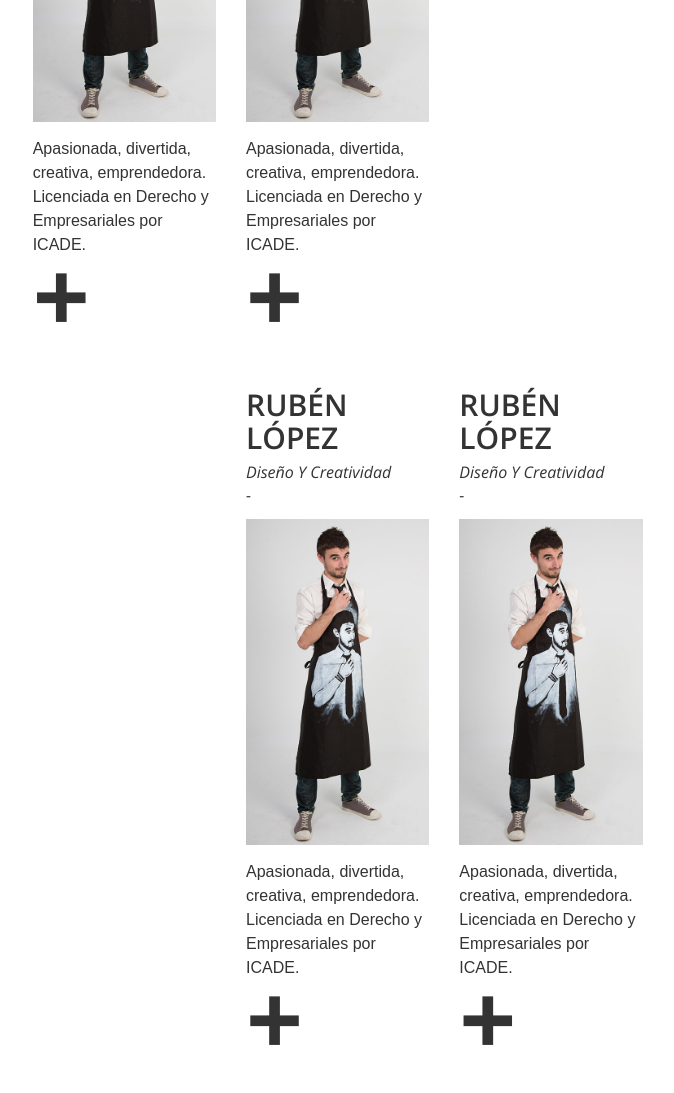
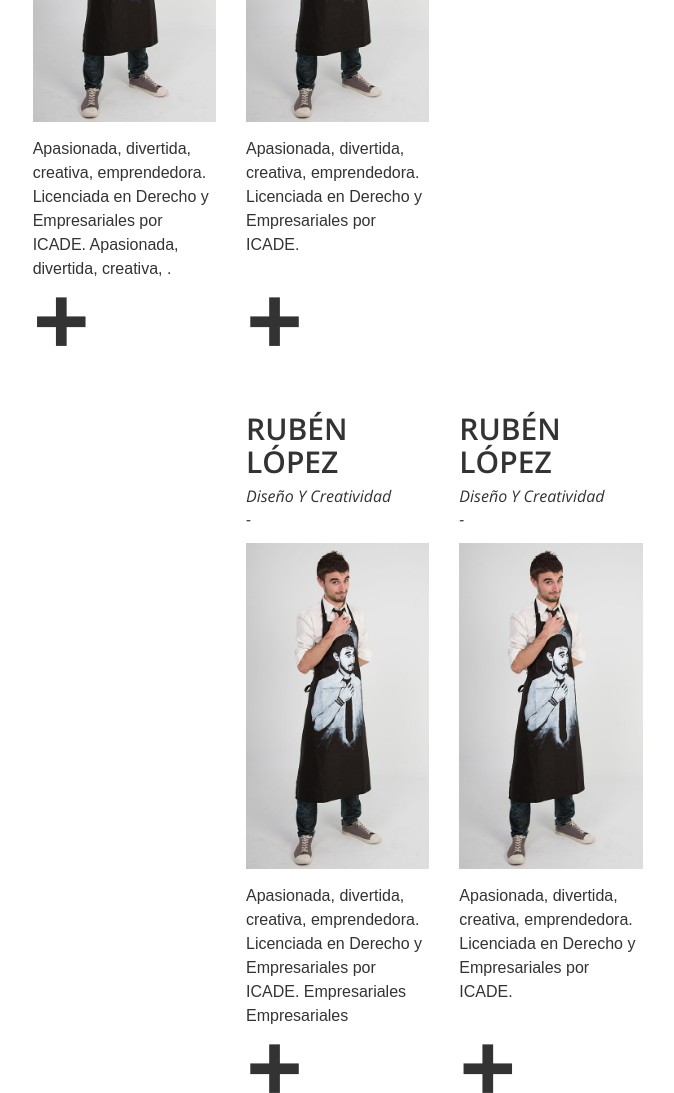
Before and after one commit to lopezlo/www, a plain HTML site: page about.html in a window 1280 px wide. Shown: the part 2560-3653 px from the top of the page, without its empty margins (409-1083 px from the left). Drawn offline with nearby package versions, Linux system fonts and the light colour scheme; a web font is replaced by a local one.

Commit message:
V.1.1.1
Reparación de fallos en ABOUT
*team-item
*nav

```diff
--- a/about.html
+++ b/about.html
@@ -150,7 +150,7 @@
                         <h3>Rubén López</h3>
                         <h4>Diseño y creatividad</h4>
                         <img src="img/delantal.jpg" onmouseover="this.src='img/delantalHover.jpg'" onmouseout="this.src='img/delantal.jpg'" border="0" alt="" class="img-responsive" />
-                        <p>Apasionada, divertida, creativa, emprendedora. Licenciada en Derecho y Empresariales por ICADE.</p>
+                        <p>Apasionada, divertida, creativa, emprendedora. Licenciada en Derecho y Empresariales por ICADE. Apasionada, divertida, creativa, .</p>
                         <a href="equipo-item.html" class="item-more">+</a>
                     </div>
                     <!-- item team -->
@@ -166,7 +166,7 @@
                         <h3>Rubén López</h3>
                         <h4>Diseño y creatividad</h4>
                         <img src="img/delantal.jpg" onmouseover="this.src='img/delantalHover.jpg'" onmouseout="this.src='img/delantal.jpg'" border="0" alt="" class="img-responsive" />
-                        <p>Apasionada, divertida, creativa, emprendedora. Licenciada en Derecho y Empresariales por ICADE.</p>
+                        <p>Apasionada, divertida, creativa, emprendedora. Licenciada en Derecho y Empresariales por ICADE. Empresariales Empresariales</p>
                         <a href="equipo-item.html" class="item-more">+</a>
                     </div>
                     <!-- item team -->
--- a/js/sakudarte.js
+++ b/js/sakudarte.js
@@ -138,6 +138,29 @@ $(window).load(function(){
 //---------------//
 //     ABOUT
 //---------------//
+//Esta funcion es similar a la de la ficha de SERVICIOS,
+//pero aplicada al alto de los '.team-item' asi nos evitamos que descuadre
+$(window).bind("load resize",function(e){
+    //primero reseteamos el 'min-height'
+    $('.team-item p').css('min-height', 0);
+    //si es mayor de 750 aplicara el efecto
+    if ($(window).width() >= 480) {
+
+        $('.team-item').each(function(){
+
+            //establece la altura mas alta a 0
+            var highestBox = 0;
+            var box = '.team-item p';
+            $(box).each(function(){
+                //si esta es mas alta que 0 la pone como la mas alta
+                if($(this).outerHeight() > highestBox)
+                   highestBox = $(this).outerHeight();
+            });
+            //le da a todas la altura mas alta
+            $(box).css('min-height', highestBox);
+        });
+    }
+});
 //Esta función permite que el nav de el apartado about
 //esté fijo a la izquierda hasta que llega el footer
 var windw = this;
@@ -160,15 +183,11 @@ $.fn.followTo = function ( pos ) {
         }
     });
 };
-//Esta función muestra el formulario
-$("#cv span").click(function(){
-    $("#cv").toggleClass("active", 300);
-})
-
 //la altura max, maxPos = la altura del contenido - la altura del nav
 //aun así no lo hace del todo bien
-var maxPos = $("#about").height() - $('#about nav').height();
+var maxPos = $("#we").height() + $("#lean").height() + $("#are").height() + $("#team").height() + $("#other").height();
 $('#about nav').followTo(maxPos);
+
 
 //Esta función realiza la animacion del scroll con el menu 'nav'
 $(function() {
@@ -185,7 +204,10 @@ $(function() {
     }
   });
 });
-
+//Esta función muestra el formulario
+$("#cv span").click(function(){
+    $("#cv").toggleClass("active", 300);
+})
 //---------------//
 //    PROJECTS
 //---------------//
```
Also changed, not shown: contact.html (+1 -1 lines), index.html (+1 -1 lines), landing.html (+1 -1 lines).
